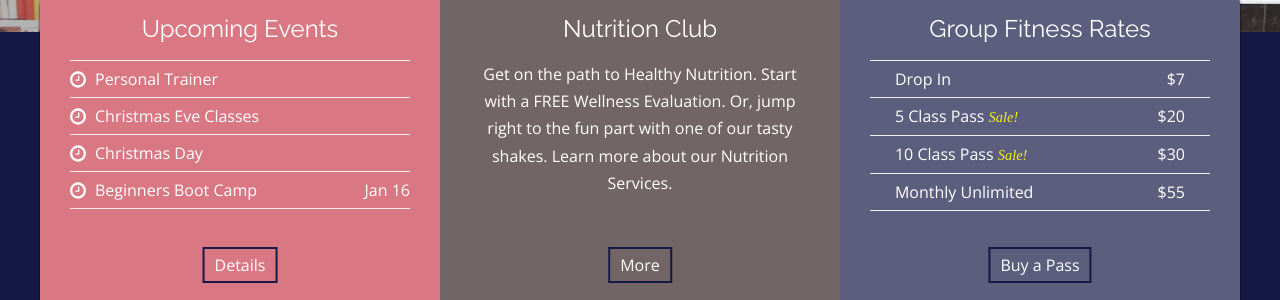
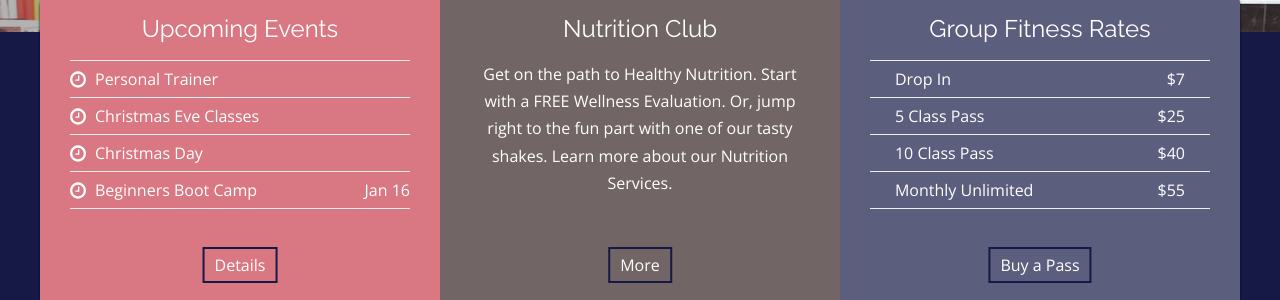
Before and after one commit to rwstone/shapeitup, a Jekyll site: the page built from index.md, in a window 1280 px wide. Shown: the part 446-746 px from the top of the page. Built offline with Jekyll 4.4.1, drawn with Linux system fonts in a browser that asks for light colours; some web fonts are replaced.

Commit message:
Updated Index

```diff
--- a/index.md
+++ b/index.md
@@ -15,11 +15,11 @@ passes:
   price: "$7"
   is_sale: false
 - name: 5 Class Pass
-  price: "$20"
-  is_sale: true
+  price: "$25"
+  is_sale: false
 - name: 10 Class Pass
-  price: "$30"
-  is_sale: true
+  price: "$40"
+  is_sale: false
 - name: Monthly Unlimited
   price: "$55"
   is_sale: false
```
